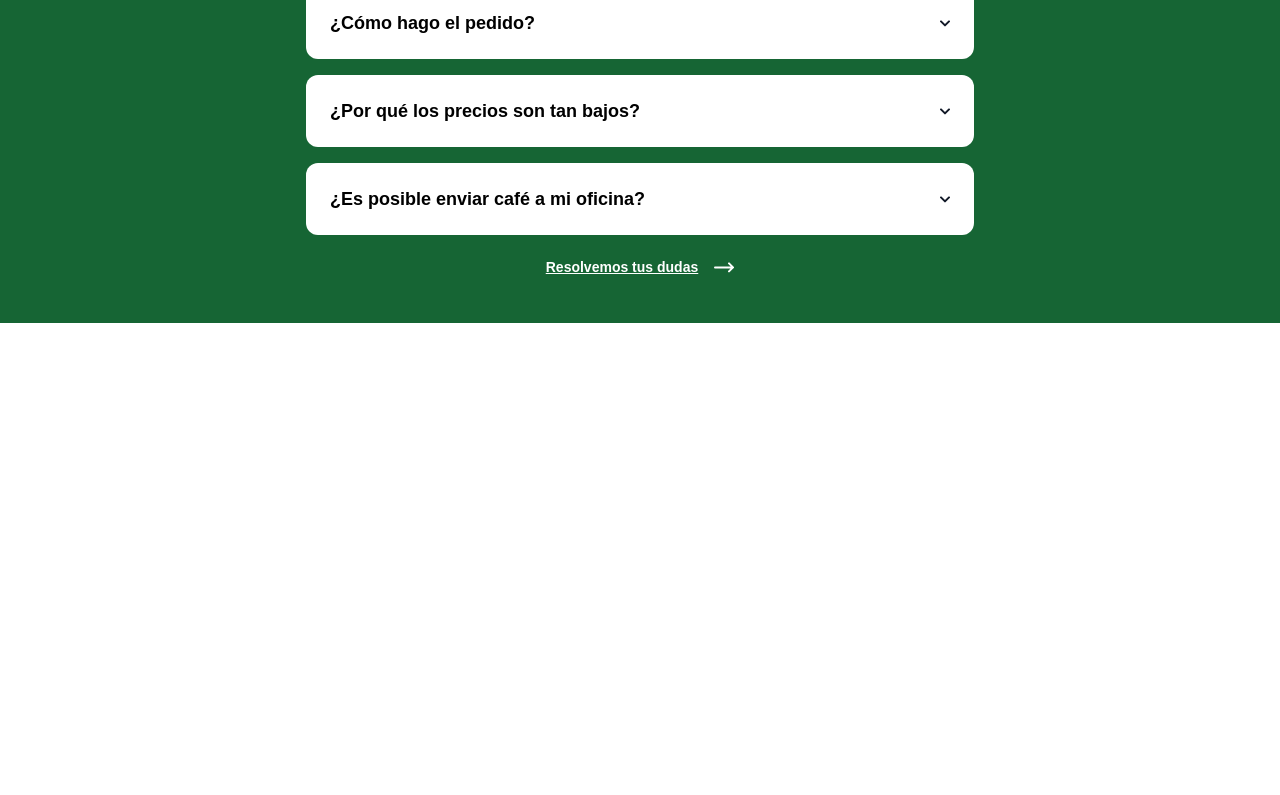
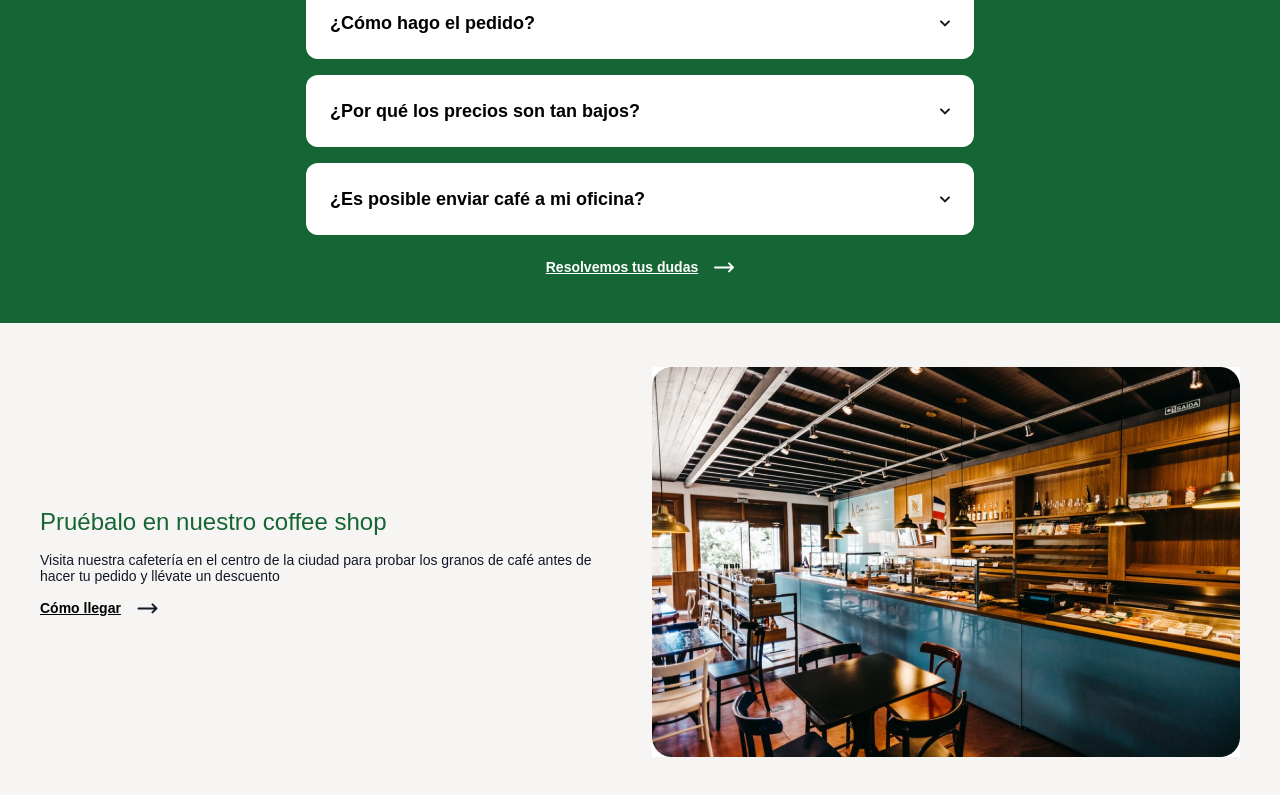
Before and after one commit to DaviBataglia20/cafeDeAlturaConReact, a React (Create React App) app in the folder cafe-de-altura-con-react/: page / in a window 1280 px wide. Shown: the part 1627-2422 px from the top of the page. Before the commit the page ends 1950 px from the top, so only its background shows below. Built offline with nearby package versions, Linux system fonts and the light colour scheme.

Commit message:
pruebaCafe Terminado

```diff
--- a/cafe-de-altura-con-react/src/components/Pregunta/Pregunta.jsx
+++ b/cafe-de-altura-con-react/src/components/Pregunta/Pregunta.jsx
@@ -16,7 +16,7 @@ export default function Pregunta ({titulo,texto}){
             <div className="flex justify-between items-center p-0">
                 <h3 className='font-semibold text-lg leading-6 text-black'>{titulo}</h3>
                 <svg className={`${!hide ? 'rotate-180' : ''} transition-transform duration-300`} onClick={handleCLick} width="10" height="7" viewBox="0 0 10 7" fill="none" xmlns="http://www.w3.org/2000/svg">
-                <path fill-rule="evenodd" clip-rule="evenodd" d="M0.292893 0.685471C0.683416 0.294947 1.31658 0.294947 1.7071 0.685471L4.99999 3.97836L8.29288 0.685471C8.6834 0.294947 9.31657 0.294947 9.70709 0.685471C10.0976 1.076 10.0976 1.70916 9.70709 2.09968L5.7071 6.09968C5.31657 6.49021 4.68341 6.49021 4.29289 6.09968L0.292893 2.09968C-0.0976309 1.70916 -0.0976309 1.076 0.292893 0.685471Z" fill="#111827"/>
+                <path fillRule="evenodd" clipRule="evenodd" d="M0.292893 0.685471C0.683416 0.294947 1.31658 0.294947 1.7071 0.685471L4.99999 3.97836L8.29288 0.685471C8.6834 0.294947 9.31657 0.294947 9.70709 0.685471C10.0976 1.076 10.0976 1.70916 9.70709 2.09968L5.7071 6.09968C5.31657 6.49021 4.68341 6.49021 4.29289 6.09968L0.292893 2.09968C-0.0976309 1.70916 -0.0976309 1.076 0.292893 0.685471Z" fill="#111827"/>
                 </svg>
             </div>
             <div className={`${hide ? 'hidden' : ''} border-[1px] border-solid border-[#E3DED7] `}></div>
--- a/cafe-de-altura-con-react/src/components/Section/Preguntas.jsx
+++ b/cafe-de-altura-con-react/src/components/Section/Preguntas.jsx
@@ -11,7 +11,7 @@ export default function Preguntas(){
             <div className="flex items-center p-0 gap-[16px] font-semibold text-sm leading-4 underline text-white">
                 <p className="text-white">Resolvemos tus dudas</p>
                 <svg width="20" height="11" viewBox="0 0 20 11" fill="none" xmlns="http://www.w3.org/2000/svg">
-<path d="M15 1.39258L19 5.39258M19 5.39258L15 9.39258M19 5.39258L1 5.39258" stroke="white" stroke-width="2" stroke-linecap="round" stroke-linejoin="round"/>
+<path d="M15 1.39258L19 5.39258M19 5.39258L15 9.39258M19 5.39258L1 5.39258" stroke="white" strokeWidth="2" strokeLinecap="round" strokeLinejoin="round"/>
 </svg>
 
             </div>
--- a/cafe-de-altura-con-react/src/components/Section/PruebaNuestroCafe.jsx
+++ b/cafe-de-altura-con-react/src/components/Section/PruebaNuestroCafe.jsx
@@ -0,0 +1,20 @@
+import imageubicacion from "../fotoubi/imageubicacion.jpg"
+export default function PruebaNuestroCafe(){
+    return(
+        <div className="py-[44px] px-[40px] bg-[#F7F5F3]">
+            <div className="flex items-center p-0 gap-[24px]">
+                <div className="flex flex-col items-start p-0 gap-4">
+                    <h2 className="text-green-800 font-medium text-2xl leading-7">Pruébalo en nuestro coffee shop</h2>
+                    <p className="font-normal text-sm leading-4 text-gray-900">Visita nuestra cafetería en el centro de la ciudad para probar los granos de café antes de hacer tu pedido y llévate un descuento</p>
+                    <div className="flex items-center gap-4 p-0 underline">
+                        <p className="not-italic font-semibold text-sm leading-4 text-black ">Cómo llegar</p>
+                        <svg width="21" height="11" viewBox="0 0 21 11" fill="none" xmlns="http://www.w3.org/2000/svg">
+                        <path d="M15.5 1.39258L19.5 5.39258M19.5 5.39258L15.5 9.39258M19.5 5.39258L1.5 5.39258" stroke="#111827" strokeWidth="2" strokeLinecap="round" strokeLinejoin="round"/>
+                        </svg>
+                    </div>
+                </div>
+                <img src={imageubicacion} alt="" />
+            </div>
+        </div>
+    )
+}
--- a/cafe-de-altura-con-react/src/pages/HomePage.jsx
+++ b/cafe-de-altura-con-react/src/pages/HomePage.jsx
@@ -3,6 +3,7 @@ import DeLaPlantaATuCasa from "../components/Section/DeLaPlantaATuCasa"
 import MejoresCondiciones from "../components/Section/MejoresCondiciones.jsx"
 import Novedades from "../components/Section/Novedades.jsx"
 import Preguntas from "../components/Section/Preguntas.jsx"
+import PruebaNuestroCafe from "../components/Section/PruebaNuestroCafe.jsx"
 export default function HomePage (){
     return(
         <>
@@ -11,6 +12,7 @@ export default function HomePage (){
         <MejoresCondiciones/>
         <Novedades/>
         <Preguntas/>
+        <PruebaNuestroCafe/>
         </>
     )
 }
```
Also changed, not shown: cafe-de-altura-con-react/src/components/fotoubi/imageubicacion.jpg (added).
